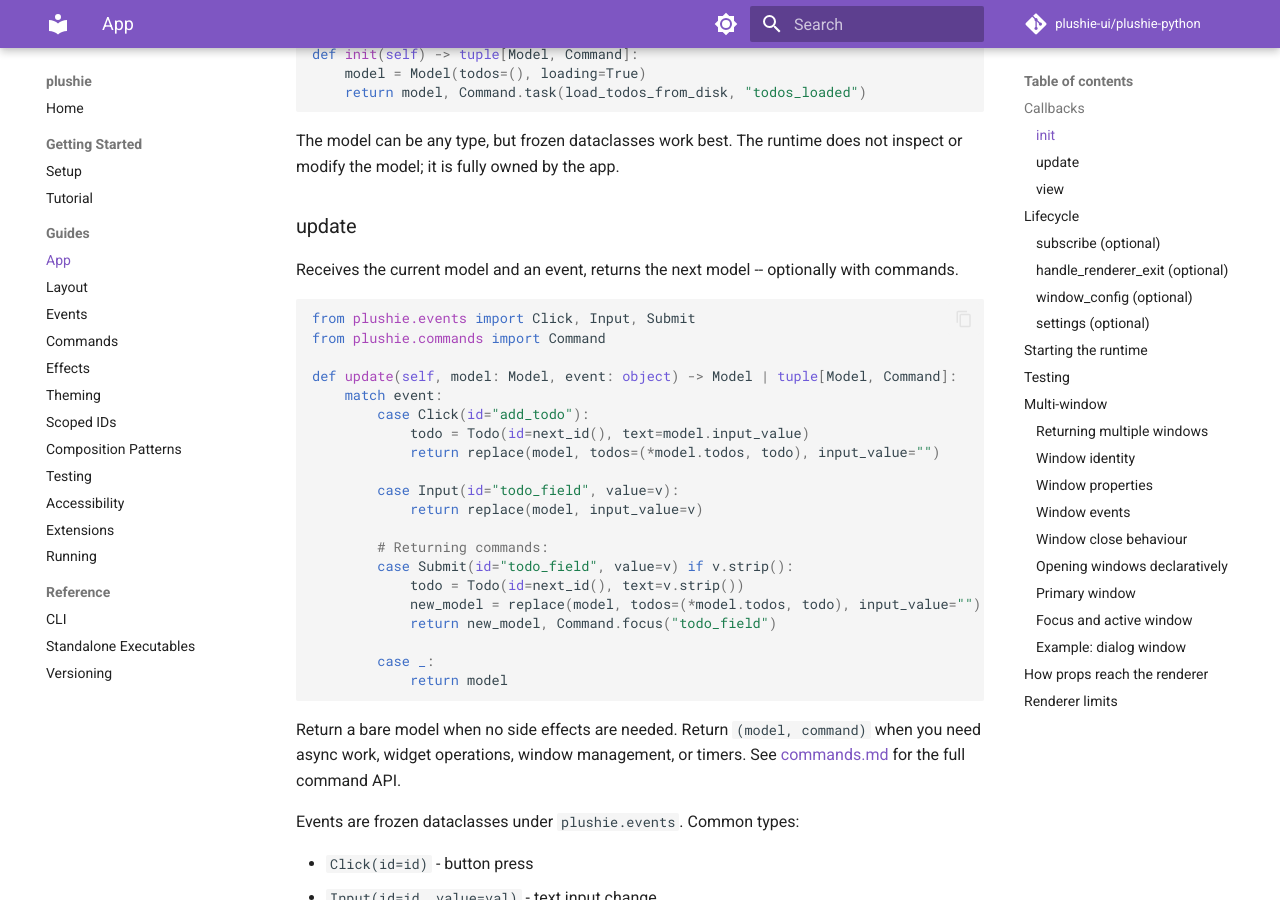
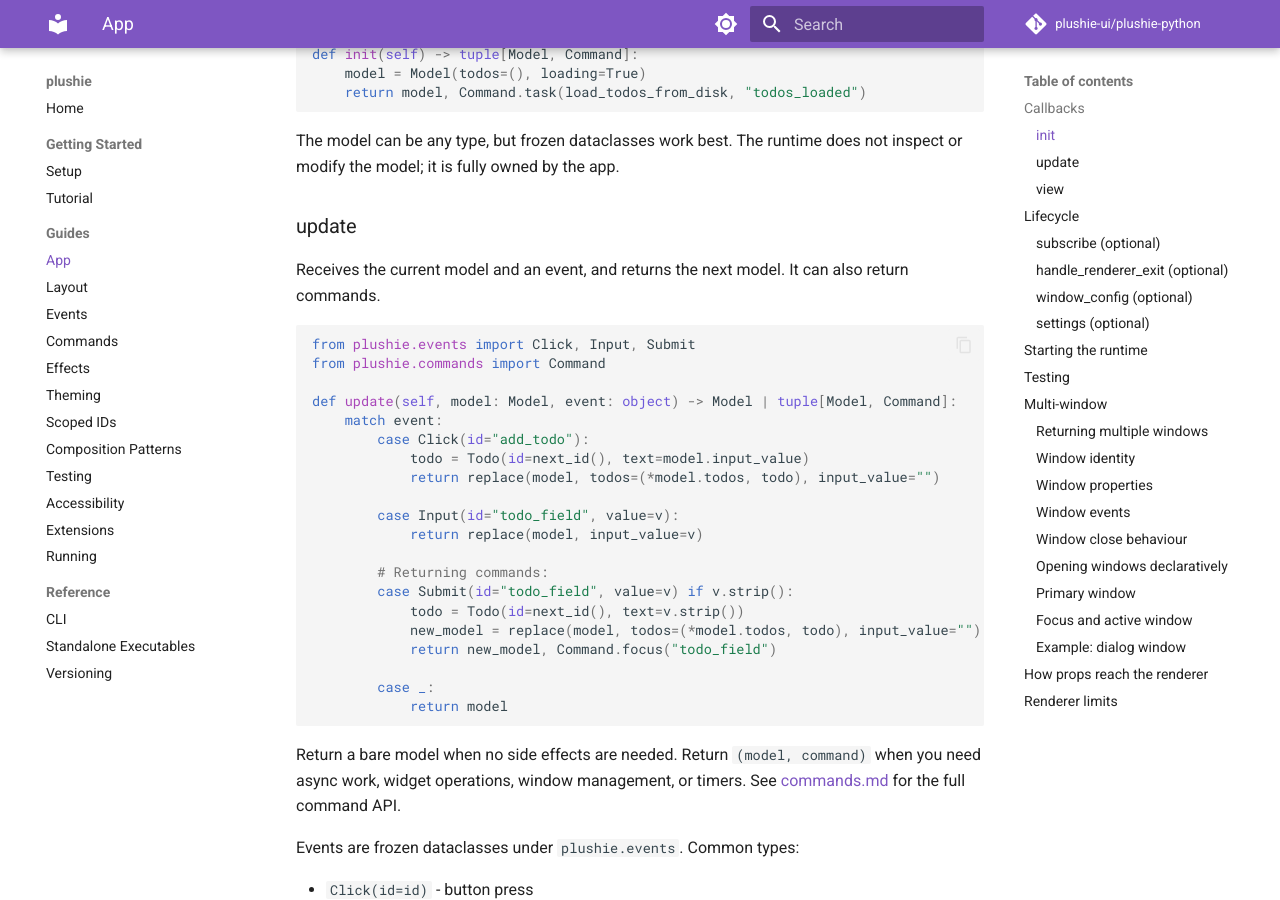
Before and after one commit to plushie-ui/plushie-python, an MkDocs documentation site: the page built from docs/app.md, in a window 1280 px wide and 900 px high, scrolled down 866 px. Built offline with MkDocs 1.6.1 and Material for MkDocs 9.7.7, drawn with Linux system fonts in a browser that asks for light colours; comment, search, counter and statistics services are not loaded.

Commit message:
docs: remove prose double dash separators

````diff
--- a/docs/app.md
+++ b/docs/app.md
@@ -48,8 +48,8 @@ does not inspect or modify the model; it is fully owned by the app.
 
 ### update
 
-Receives the current model and an event, returns the next model --
-optionally with commands.
+Receives the current model and an event, and returns the next model.
+It can also return commands.
 
 <!-- test: TestUpdateModelChange, TestUpdateCommandReturn -- keep this code block in sync with the test -->
 ```python
````
Also changed, not shown: docs/accessibility.md (+1 -1 lines), docs/commands.md (+2 -2 lines), docs/running.md (+1 -1 lines), docs/testing.md (+2 -2 lines).
